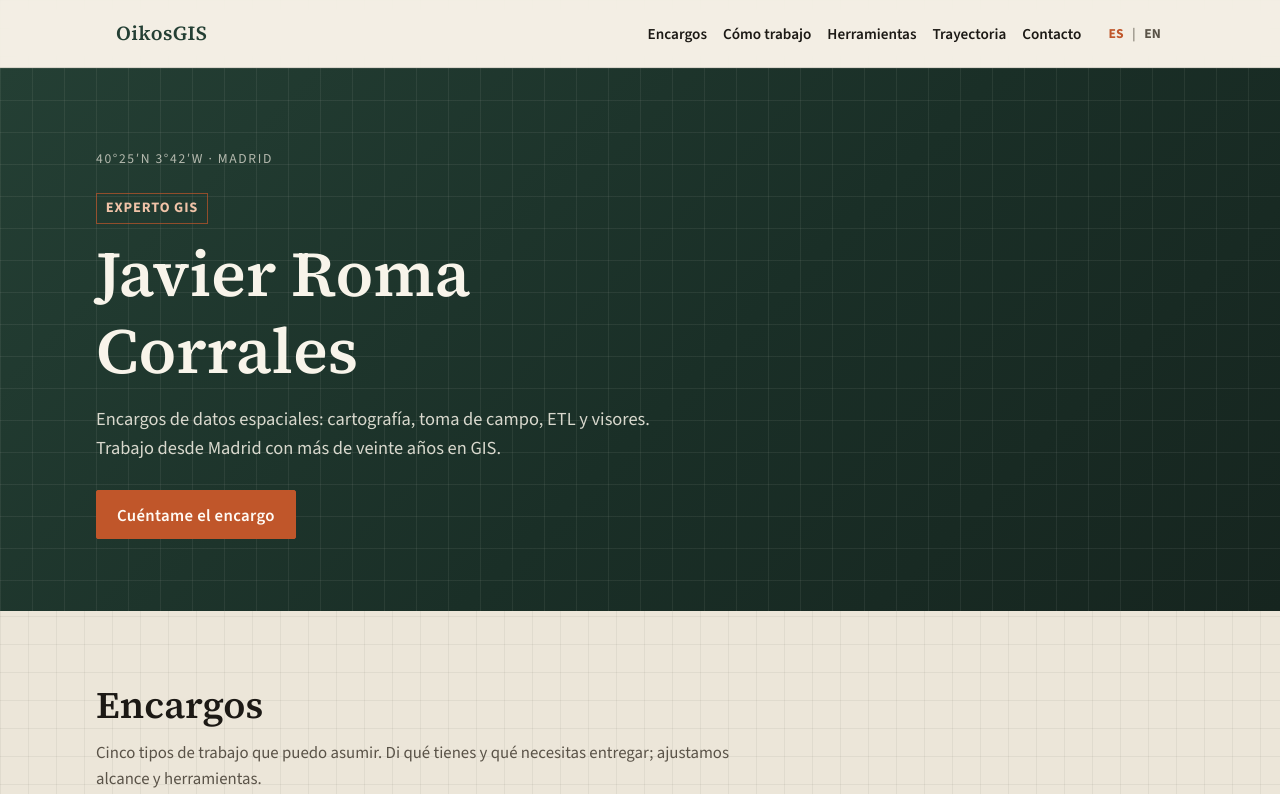
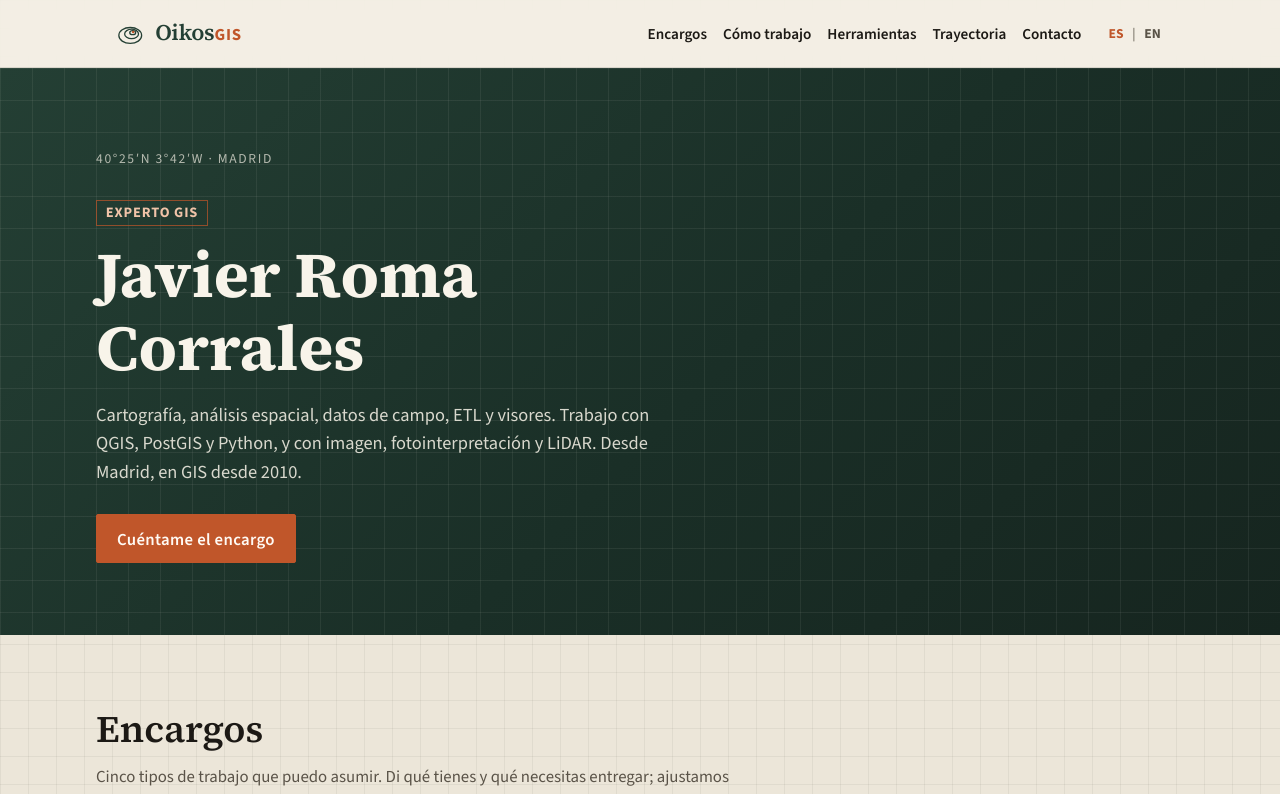
Before and after one commit to jaromaco/myprofile, a React (Create React App) app: page / in a window 1280 px wide. Shown: the top 794 px of the page. Built offline with nearby package versions, Linux system fonts and the light colour scheme; no server answers.

Commit message:
Enhance website SEO and content: updated meta tags for better visibility, improved header structure with SVG branding, and refined hero section layout. Added educational credentials to the Path component and adjusted content for clarity and consistency across English and Spanish versions.

```diff
--- a/public/index.html
+++ b/public/index.html
@@ -7,7 +7,23 @@
     <meta name="theme-color" content="#243f34" />
     <meta
       name="description"
-      content="Experto GIS en Madrid. Cartografía, datos de campo, automatización ETL, visores y tratamiento de imagen, fotogrametría y LiDAR. Encargos freelance."
+      content="Experto GIS en Madrid desde 2010. QGIS, ArcGIS, PostGIS y FME: cartografía, datos de campo, ETL, visores y LiDAR. Encargos freelance."
+    />
+    <link rel="canonical" href="https://oikosgis.com/" />
+    <meta property="og:type" content="website" />
+    <meta property="og:url" content="https://oikosgis.com/" />
+    <meta property="og:title" content="Experto GIS en Madrid — Javier Roma Corrales | OikosGIS" />
+    <meta
+      property="og:description"
+      content="Experto GIS en Madrid desde 2010. QGIS, ArcGIS, PostGIS y FME: cartografía, datos de campo, ETL, visores y LiDAR. Encargos freelance."
+    />
+    <meta property="og:locale" content="es_ES" />
+    <meta property="og:site_name" content="OikosGIS" />
+    <meta name="twitter:card" content="summary" />
+    <meta name="twitter:title" content="Experto GIS en Madrid — Javier Roma Corrales | OikosGIS" />
+    <meta
+      name="twitter:description"
+      content="Experto GIS en Madrid desde 2010. QGIS, ArcGIS, PostGIS y FME: cartografía, datos de campo, ETL, visores y LiDAR. Encargos freelance."
     />
     <link rel="apple-touch-icon" href="%PUBLIC_URL%/logo192.png" />
     <link rel="manifest" href="%PUBLIC_URL%/manifest.json" />
@@ -17,10 +33,95 @@
       href="https://fonts.googleapis.com/css2?family=Source+Sans+3:wght@400;600;700&family=Source+Serif+4:opsz,wght@8..60,600;8..60,700&display=swap"
       rel="stylesheet"
     />
-    <title>OikosGIS — Javier Roma Corrales, experto GIS</title>
+    <title>Experto GIS en Madrid — Javier Roma Corrales | OikosGIS</title>
+    <script type="application/ld+json">
+      {
+        "@context": "https://schema.org",
+        "@type": "Person",
+        "name": "Javier Roma Corrales",
+        "jobTitle": "Experto GIS",
+        "url": "https://oikosgis.com/",
+        "address": {
+          "@type": "PostalAddress",
+          "addressLocality": "Madrid",
+          "addressCountry": "ES"
+        },
+        "worksFor": {
+          "@type": "Organization",
+          "name": "Grupo EULEN"
+        },
+        "knowsLanguage": ["es", "en"],
+        "knowsAbout": [
+          "QGIS",
+          "ArcGIS",
+          "ArcGIS Pro",
+          "PostGIS",
+          "FME",
+          "QField",
+          "Python",
+          "Cartografía",
+          "Análisis espacial",
+          "Datos de campo",
+          "ETL",
+          "Teledetección",
+          "Fotogrametría",
+          "Fotointerpretación",
+          "LiDAR"
+        ],
+        "hasCredential": [
+          {
+            "@type": "EducationalOccupationalCredential",
+            "name": "Experto en Desarrollo GIS",
+            "credentialCategory": "certificate",
+            "recognizedBy": {
+              "@type": "Organization",
+              "name": "Esri España"
+            }
+          },
+          {
+            "@type": "EducationalOccupationalCredential",
+            "name": "Máster en Sistemas de Información Geográfica, especializado en análisis",
+            "credentialCategory": "degree",
+            "recognizedBy": {
+              "@type": "Organization",
+              "name": "UNIGIS"
+            }
+          },
+          {
+            "@type": "EducationalOccupationalCredential",
+            "name": "Colegiado nº 7126",
+            "credentialCategory": "ProfessionalLicense",
+            "recognizedBy": {
+              "@type": "Organization",
+              "name": "Colegio oficial de Graduados en Ingeniería Forestal"
+            }
+          }
+        ]
+      }
+    </script>
   </head>
   <body>
-    <noscript>Necesitas JavaScript para ver este sitio.</noscript>
+    <noscript>
+      <main>
+        <h1>Experto GIS — Javier Roma Corrales</h1>
+        <p>
+          Cartografía, análisis espacial, datos de campo, ETL y visores. Trabajo
+          con QGIS, PostGIS y Python, y con imagen, fotointerpretación y LiDAR.
+          Desde Madrid, en GIS desde 2010.
+        </p>
+        <h2>Encargos</h2>
+        <ul>
+          <li>Análisis espacial y cartografía</li>
+          <li>Datos de campo</li>
+          <li>Automatización y ETL</li>
+          <li>Visores y cuadros de mando</li>
+          <li>Fotointerpretación, fotogrametría y LiDAR</li>
+        </ul>
+        <p>
+          Necesitas JavaScript para usar el formulario de contacto en este sitio.
+        </p>
+      </main>
+    </noscript>
     <div id="root"></div>
   </body>
 </html>
--- a/src/components/Header.css
+++ b/src/components/Header.css
@@ -20,12 +20,60 @@
 }
 
 .site-header__brand {
-  font-family: var(--font-serif);
-  font-size: 1.25rem;
-  font-weight: 600;
+  display: inline-flex;
+  align-items: center;
+  gap: 0.55rem;
   color: var(--field);
   text-decoration: none;
-  letter-spacing: 0.02em;
+}
+
+.site-header__brand:hover .site-header__name {
+  color: var(--ink);
+}
+
+.site-header__brand:focus-visible {
+  outline: 2px solid var(--orange);
+  outline-offset: 4px;
+}
+
+.site-header__mark {
+  width: 1.9rem;
+  height: 1.9rem;
+  flex: none;
+  overflow: visible;
+}
+
+.site-header__mark ellipse {
+  fill: none;
+  stroke: currentColor;
+  stroke-width: 1.35;
+}
+
+.site-header__mark-point {
+  fill: var(--orange);
+}
+
+.site-header__word {
+  display: inline-flex;
+  align-items: baseline;
+  line-height: 1;
+}
+
+.site-header__name {
+  font-family: var(--font-serif);
+  font-size: 1.4rem;
+  font-weight: 600;
+  letter-spacing: -0.02em;
+}
+
+.site-header__craft {
+  margin-left: 0.02rem;
+  margin-right: -0.04em;
+  font-family: var(--font-sans);
+  font-size: 1.05rem;
+  font-weight: 700;
+  letter-spacing: 0.04em;
+  color: var(--orange);
 }
 
 .site-nav {
--- a/src/components/Header.jsx
+++ b/src/components/Header.jsx
@@ -12,6 +12,11 @@ export default function Header({ hasProjects }) {
     return () => window.removeEventListener('hashchange', close);
   }, []);
 
+  const brand = t.brand;
+  const craft = 'GIS';
+  const hasCraft = brand.endsWith(craft);
+  const name = hasCraft ? brand.slice(0, -craft.length) : brand;
+
   const links = [
     { href: `#${t.services.id}`, label: t.nav.services },
     { href: `#${t.process.id}`, label: t.nav.process },
@@ -25,7 +30,15 @@ export default function Header({ hasProjects }) {
     <header className="site-header">
       <div className="site-header__inner">
         <a className="site-header__brand" href="#inicio">
-          {t.brand}
+          <svg className="site-header__mark" viewBox="0 0 32 32" aria-hidden="true">
+            <ellipse cx="15" cy="18.4" rx="12" ry="8.4" />
+            <ellipse cx="16.4" cy="16.8" rx="7.3" ry="5" />
+            <ellipse cx="17.6" cy="15.4" rx="3.1" ry="2.15" />
+            <circle className="site-header__mark-point" cx="18.1" cy="14.8" r="1.35" />
+          </svg>
+          <span className="site-header__word">
+            <span className="site-header__name">{name}</span>{hasCraft ? <span className="site-header__craft">{craft}</span> : null}
+          </span>
         </a>
 
         <button
--- a/src/components/Hero.css
+++ b/src/components/Hero.css
@@ -30,12 +30,17 @@
   margin-bottom: 1.5rem;
 }
 
+.hero__heading {
+  margin-bottom: 1rem;
+}
+
 .hero__role {
   display: inline-block;
   margin-bottom: 0.75rem;
   padding: 0.2rem 0.55rem;
   border: 1px solid rgba(192, 86, 42, 0.7);
   color: #f0c3a8;
+  font-family: var(--font-sans);
   font-size: 0.9rem;
   font-weight: 700;
   letter-spacing: 0.06em;
@@ -43,10 +48,13 @@
 }
 
 .hero__name {
+  display: block;
   color: #f8f4ea;
   font-size: clamp(2.4rem, 6vw, 4rem);
   max-width: 14ch;
-  margin-bottom: 1rem;
+  font-family: var(--font-serif);
+  font-weight: 700;
+  line-height: 1.15;
 }
 
 .hero__lead {
--- a/src/components/Hero.jsx
+++ b/src/components/Hero.jsx
@@ -11,8 +11,10 @@ export default function Hero() {
       <div className="hero__grid" aria-hidden="true" />
       <div className="hero__content">
         <p className="hero__coords">{t.hero.coords}</p>
-        <p className="hero__role">{t.hero.role}</p>
-        <h1 className="hero__name">{t.hero.name}</h1>
+        <h1 className="hero__heading">
+          <span className="hero__role">{t.hero.role}</span>
+          <span className="hero__name">{t.hero.name}</span>
+        </h1>
         <p className="hero__lead">{t.hero.lead}</p>
         <div className="hero__actions">
           <a className="btn btn--primary" href={`#${t.contact.id}`}>
--- a/src/components/Path.jsx
+++ b/src/components/Path.jsx
@@ -26,6 +26,7 @@ export default function Path() {
         </ul>
         <p className="path__meta">{path.credential}</p>
         <p className="path__meta">{path.training}</p>
+        <p className="path__meta">{path.master}</p>
       </div>
     </section>
   );
--- a/src/content/en.js
+++ b/src/content/en.js
@@ -1,8 +1,8 @@
 const en = {
   meta: {
-    title: 'OikosGIS — Javier Roma Corrales, GIS expert',
+    title: 'GIS expert in Madrid — Javier Roma Corrales | OikosGIS',
     description:
-      'GIS expert in Madrid. Cartography, field data, ETL automation, viewers, imagery, photogrammetry and LiDAR. Freelance commissions.',
+      'GIS expert in Madrid since 2010. QGIS, ArcGIS, PostGIS and FME: cartography, field data, ETL, viewers and LiDAR. Freelance commissions.',
   },
   brand: 'OikosGIS',
   nav: {
@@ -22,7 +22,7 @@ const en = {
     name: 'Javier Roma Corrales',
     role: 'GIS expert',
     lead:
-      'Spatial data commissions: cartography, field capture, ETL and viewers. Based in Madrid with more than twenty years in GIS.',
+      'Cartography, spatial analysis, field data, ETL and viewers. I work with QGIS, PostGIS and Python, and with imagery, photointerpretation and LiDAR. Based in Madrid, in GIS since 2010.',
     cta: 'Tell me about the job',
     fiverrCta: 'Fiverr profile',
     coords: '40°25′N  3°42′W  ·  Madrid',
@@ -36,7 +36,7 @@ const en = {
       'Five kinds of work I take on. Say what you have and what you need to deliver; we set scope and tools from there.',
     items: [
       {
-        title: 'Analysis and cartography',
+        title: 'Spatial analysis and cartography',
         forWhom: 'For teams that need maps and spatial analysis ready to decide or operate.',
         deliverable: 'Layers, maps and analysis (including network) in the agreed format.',
         tools: 'QGIS, ArcGIS Pro, Network Analyst',
@@ -60,7 +60,7 @@ const en = {
         tools: 'Experience Builder, Dashboards, Maps SDK for JavaScript',
       },
       {
-        title: 'Imagery, photogrammetry and LiDAR',
+        title: 'Photointerpretation, photogrammetry and LiDAR',
         forWhom: 'For projects that start from satellite, photogrammetry or point clouds.',
         deliverable: 'Processing, derivatives and layers ready for analysis.',
         tools: 'Remote sensing, photogrammetry, LiDAR, spatial Python',
@@ -69,14 +69,14 @@ const en = {
   },
   process: {
     id: 'como-trabajo',
-    title: 'How I work a commission',
+    title: 'How I work',
     steps: [
       {
         title: 'Scope',
         text: 'You describe the problem, source data and delivery format. We agree what is in and what is out.',
       },
       {
-        title: 'Delivery work',
+        title: 'Execution',
         text: 'I use the tools that fit (Esri, QGIS, FME, PostGIS, Python). I share progress when it helps.',
       },
       {
@@ -119,10 +119,12 @@ const en = {
     id: 'trayectoria',
     title: 'Background',
     intro:
-      'Public roles only. No project metrics or confidential cases. More than twenty years working with geographic information.',
+      'I started in 2010 with ArcMap on an invasive species inventory in the Azores. I later took ArcMap courses and, during my degree, used QGIS on several assignments.',
     credential:
       'Registered professional no. 7126 · Official College of Graduates in Forestry Engineering',
     training: 'GIS Development Expert · Esri Spain',
+    master:
+      'Master’s in Geographic Information Systems, specialised in analysis · UNIGIS',
     roles: [
       { role: 'GIS Expert', org: 'Grupo EULEN', note: 'Current' },
       { role: 'GIS Analyst', org: 'DOTGIS', note: '' },
--- a/src/content/es.js
+++ b/src/content/es.js
@@ -1,8 +1,8 @@
 const es = {
   meta: {
-    title: 'OikosGIS — Javier Roma Corrales, experto GIS',
+    title: 'Experto GIS en Madrid — Javier Roma Corrales | OikosGIS',
     description:
-      'Experto GIS en Madrid. Cartografía, datos de campo, automatización ETL, visores y tratamiento de imagen, fotogrametría y LiDAR. Encargos freelance.',
+      'Experto GIS en Madrid desde 2010. QGIS, ArcGIS, PostGIS y FME: cartografía, datos de campo, ETL, visores y LiDAR. Encargos freelance.',
   },
   brand: 'OikosGIS',
   nav: {
@@ -22,7 +22,7 @@ const es = {
     name: 'Javier Roma Corrales',
     role: 'Experto GIS',
     lead:
-      'Encargos de datos espaciales: cartografía, toma de campo, ETL y visores. Trabajo desde Madrid con más de veinte años en GIS.',
+      'Cartografía, análisis espacial, datos de campo, ETL y visores. Trabajo con QGIS, PostGIS y Python, y con imagen, fotointerpretación y LiDAR. Desde Madrid, en GIS desde 2010.',
     cta: 'Cuéntame el encargo',
     fiverrCta: 'Perfil en Fiverr',
     coords: '40°25′N  3°42′W  ·  Madrid',
@@ -36,7 +36,7 @@ const es = {
       'Cinco tipos de trabajo que puedo asumir. Di qué tienes y qué necesitas entregar; ajustamos alcance y herramientas.',
     items: [
       {
-        title: 'Análisis y cartografía',
+        title: 'Análisis espacial y cartografía',
         forWhom: 'Para equipos que necesitan mapas y análisis espaciales listos para decidir u operar.',
         deliverable: 'Capas, mapas y análisis (incluida red) en formato acordado.',
         tools: 'QGIS, ArcGIS Pro, Network Analyst',
@@ -60,7 +60,7 @@ const es = {
         tools: 'Experience Builder, Dashboards, Maps SDK for JavaScript',
       },
       {
-        title: 'Imagen, fotogrametría y LiDAR',
+        title: 'Fotointerpretación, fotogrametría y LiDAR',
         forWhom: 'Para proyectos que parten de satélite, fotogrametría o nube de puntos.',
         deliverable: 'Tratamiento, derivados y capas listas para análisis.',
         tools: 'Teledetección, fotogrametría, LiDAR, Python espacial',
@@ -119,10 +119,12 @@ const es = {
     id: 'trayectoria',
     title: 'Trayectoria',
     intro:
-      'Cargos públicos. Sin cifras de proyecto ni casos confidenciales. Más de veinte años trabajando con información geográfica.',
+      'Empecé en 2010 con ArcMap, en un inventario de especies invasoras en las Azores. Después hice cursos de ArcMap y, en la carrera, usé QGIS en varios trabajos.',
     credential:
       'Colegiado nº 7126 · Colegio oficial de Graduados en Ingeniería Forestal',
     training: 'Experto en Desarrollo GIS · Esri España',
+    master:
+      'Máster en Sistemas de Información Geográfica, especializado en análisis · UNIGIS',
     roles: [
       { role: 'Experto GIS', org: 'Grupo EULEN', note: 'Actual' },
       { role: 'Analista GIS', org: 'DOTGIS', note: '' },
```
Also changed, not shown: public/robots.txt, 1 other file (tests, documents, lock files or other folders).
